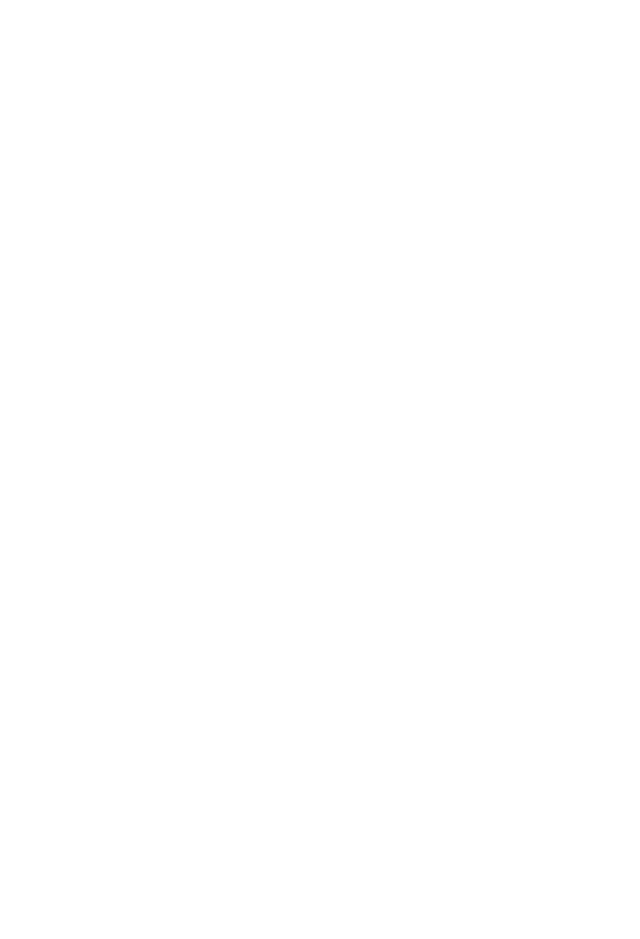
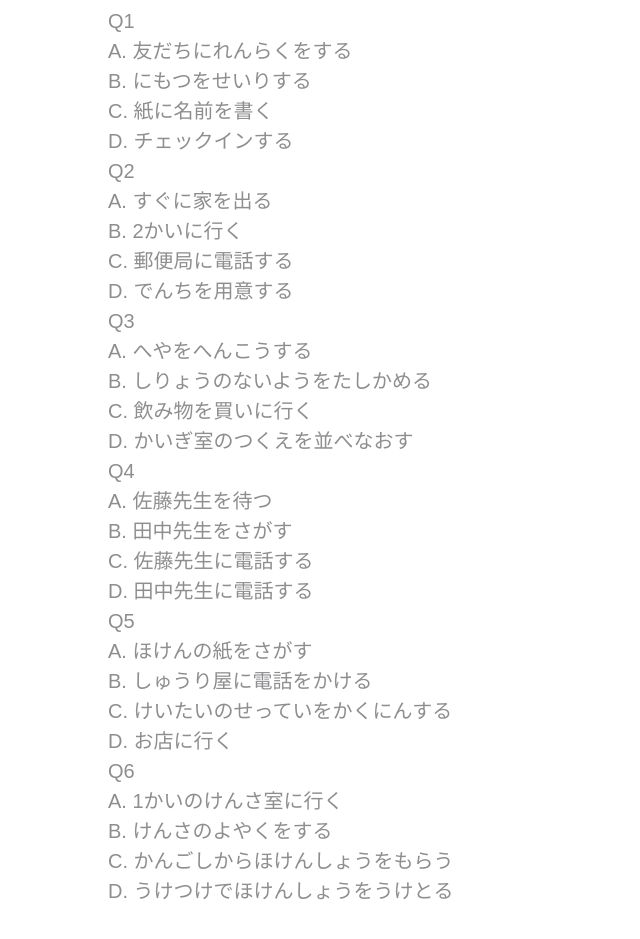
Before and after one commit to YuanSue/my-react-app, a React (Vite) app: page /my-react-app/JLPT/n3t01 in a window 1280 px wide. Shown: the part 4160-5099 px from the top of the page, without its empty margins (0-640 px from the left). Before the commit the page ends 4121 px from the top, so only its background shows below. Built offline with nearby package versions, Linux system fonts and the light colour scheme.

Commit message:
update pages

```diff
--- /dev/null
+++ b/src/component/zip_word_jlpt1.tsx
@@ -0,0 +1,240 @@
+
+export const questions = {
+L1 : {
+  sentences: [
+    "Q1",
+    "A. 友だちにれんらくをする",
+    "B. にもつをせいりする",
+    "C. 紙に名前を書く",
+    "D. チェックインする"
+]
+  },
+
+
+ L2 : {
+    sentences: [
+    "Q2",
+    "A. すぐに家を出る",
+    "B. 2かいに行く",
+    "C. 郵便局に電話する",
+    "D. でんちを用意する"
+]
+  },
+
+ L3 : {
+    sentences: [
+    "Q3",
+    "A. へやをへんこうする",
+    "B. しりょうのないようをたしかめる",
+    "C. 飲み物を買いに行く",
+    "D. かいぎ室のつくえを並べなおす"
+]
+  },
+
+ L4 : {
+    sentences: [
+    "Q4",
+    "A. 佐藤先生を待つ",
+    "B. 田中先生をさがす",
+    "C. 佐藤先生に電話する",
+    "D. 田中先生に電話する"
+]
+  },
+
+  L5 : {
+    sentences: [
+    "Q5",
+    "A. ほけんの紙をさがす",
+    "B. しゅうり屋に電話をかける",
+    "C. けいたいのせっていをかくにんする",
+    "D. お店に行く"
+]
+  },
+
+ L6 : {
+    sentences: [
+    "Q6",
+    "A. 1かいのけんさ室に行く",
+    "B. けんさのよやくをする",
+    "C. かんごしからほけんしょうをもらう",
+    "D. うけつけでほけんしょうをうけとる"
+]
+  },
+
+
+ Q7 : {
+    sentences: [
+    "Q7",
+    "A. ",
+    "B. ",
+    "C. ",
+    "D. "
+]
+  },
+
+ Q8 : {
+    sentences: [
+    "Q8",
+    "誰にでも**欠点**はあるものだ。",
+    "A. けっでん",
+    "B. けつでん",
+    "C. けってん",
+    "D. けつてん"
+]
+  },
+
+ Q9 : {
+    sentences: [
+    "Q9",
+    "大切な仲間を**うしなう**。",
+    "A. 去う",
+    "B. 失う",
+    "C. 消う",
+    "D. 離う"
+]
+  },
+
+ Q10 : {
+    sentences: [
+    "Q10",
+    "いつも買う肉が今日は**はんがく**になっている。",
+    "A. 販角",
+    "B. 販額",
+    "C. 半価",
+    "D. 半額"
+]
+  },
+
+ Q11 : {
+    sentences: [
+    "Q11",
+    "部屋の**まど**が開いている",
+    "A. 袋 ",
+    "B. 窓",
+    "C. 灯",
+    "D. 戸"
+]
+  },
+
+ Q12 : {
+    sentences: [
+    "Q12",
+    "今晩は駅前のホテルに**とまる**。",
+    "A. 停まる",
+    "B. 止まる",
+    "C. 泊まる",
+    "D. 住まる"
+]
+  },
+
+  Q13 : {
+    sentences: [
+    "Q13",
+    "今日のバスは**まんいん**だ。",
+    "A. 満員",
+    "B. 満院",
+    "C. 万員",
+    "D. 万院"
+]
+  },
+
+Q14 : {
+    sentences: [
+    "Q14",
+    "問題を**とく**のに時間がかかる。",
+    "A. 当く",
+    "B. 説く",
+    "C. 解く",
+    "D. 考く"
+]
+  },
+
+Q15 : {
+    sentences: [
+    "Q15",
+    "この木の下に宝があると聞いて穴を（  ）が、何も出てこない。",
+    "A. 削った",
+    "B. 掘った",
+    "C. 下った",
+    "D. 断った"
+]
+  },
+
+Q16 : {
+    sentences: [
+    "Q16",
+    "登り始めて2時間、（  ）山の一番上に着いた。",
+    "A. ざっと",
+    "B. じっと",
+    "C. そっと",
+    "D. やっと"
+]
+  },
+
+Q17 : {
+    sentences: [
+    "Q17",
+    "いつも通る道が工事していて（  ）をしたので、帰る時間が遅くなった。",
+    "A. 通り道",
+    "B. 回り道",
+    "C. 近道",
+    "D. 片道"
+]
+  },
+
+Q18 : {
+    sentences: [
+    "Q18",
+    "朝起きてカーテンを開けると、太陽が（  ）すぐに目が覚めた。",
+    "A. しょっぱくて",
+    "B. ゆるくて",
+    "C. まぶしくて",
+    "D. くだらなくて"
+]
+  },
+
+Q19 : {
+    sentences: [
+    "Q19",
+    "空を見つめて（  ）していると、辺りはすっかり暗くなっていた。",
+    "A. ぼんやり",
+    "B. きらきら",
+    "C. きちんと",
+    "D. うっかり"
+]
+  },
+
+Q20 : {
+    sentences: [
+    "Q20",
+    "駅前にあるレストランがスタッフを（  ）しているようだ。 ",
+    "A. 販売",
+    "B. 変換",
+    "C. 募集",
+    "D. 味方"
+]
+  },
+
+Q21 : {
+    sentences: [
+    "Q21",
+    "来週、仕事の（  ）があるので、失敗しないように何度も練習する。",
+    "A. 味見",
+    "B. 面接",
+    "C. 予報",
+    "D. 役割"
+]
+  },
+
+Q22 : {
+    sentences: [
+    "Q22",
+    "朝ごはんを食べていなかったので、学校に着くとすぐにお腹が（  ）だ。",
+    "A. ぶつぶつ",
+    "B. ぐらぐら",
+    "C. ぴかぴか",
+    "D. ぺこぺこ"
+]
+  }
+
+};
--- a/src/pages/pages_jp/1st_jlpt_test.tsx
+++ b/src/pages/pages_jp/1st_jlpt_test.tsx
@@ -2,6 +2,7 @@
 import Toggle from "../../component/func_toggle_list";
 import RedMarkdown from "../../component/func_mkdown_redpt";
 // import ReactMarkdown from "react-markdown";
+import {questions} from "../../component/zip_word_jlpt1"
 
 
 const q2 = {
@@ -390,6 +391,51 @@
         </Toggle>
 
         <li className="no-list-style"></li>
+
+
+        <h5>聽力問題</h5>
+        {/* Q1 */}
+        {questions.L1.sentences.map((s, i) => (
+          <li key={i} className="no-list-style">
+            <RedMarkdown content={s} />
+          </li>
+        ))}
+
+      {/* Q2 */}
+        {questions.L2.sentences.map((s, i) => (
+          <li key={i} className="no-list-style">
+            <RedMarkdown content={s} />
+          </li>
+        ))}
+
+      {/* Q3 */}
+        {questions.L3.sentences.map((s, i) => (
+          <li key={i} className="no-list-style">
+            <RedMarkdown content={s} />
+          </li>
+        ))}
+
+      {/* Q4 */}
+        {questions.L4.sentences.map((s, i) => (
+          <li key={i} className="no-list-style">
+            <RedMarkdown content={s} />
+          </li>
+        ))}
+
+      {/* Q5 */}
+        {questions.L5.sentences.map((s, i) => (
+          <li key={i} className="no-list-style">
+            <RedMarkdown content={s} />
+          </li>
+        ))}
+
+      {/* Q6 */}
+        {questions.L6.sentences.map((s, i) => (
+          <li key={i} className="no-list-style">
+            <RedMarkdown content={s} />
+          </li>
+        ))}
+
       </ul>
     </div>
   );
```
